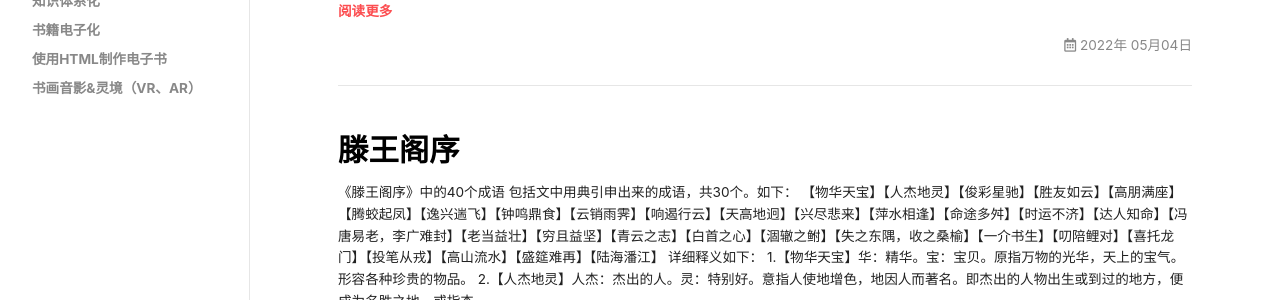
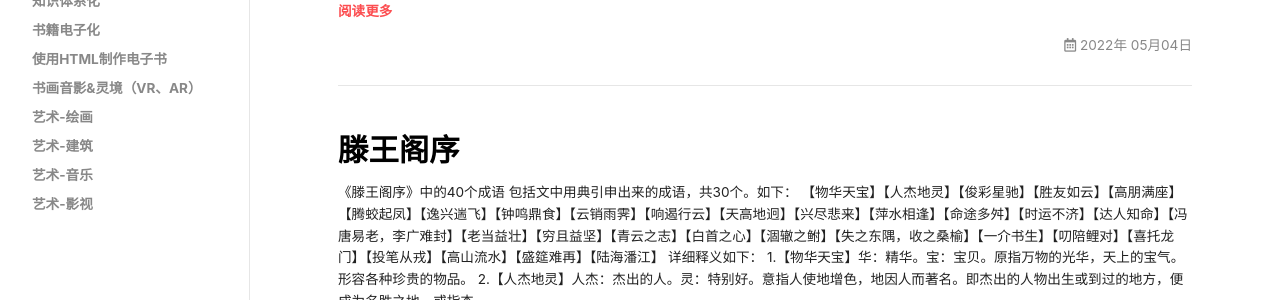
Before and after one commit to yiwanbenshu/yiwanbenshu.github.io, a Jekyll site: the page built from index.html, in a window 1280 px wide. Shown: the part 135-435 px from the top of the page. Built offline with Jekyll 4.4.1, drawn with Linux system fonts in a browser that asks for light colours; nearby versions of some CDN libraries; the list of posts is cut into pages by our own code.

Commit message:
Update navigation.yml

```diff
--- a/_data/navigation.yml
+++ b/_data/navigation.yml
@@ -63,3 +63,11 @@
         url:    https://yiwanbenshu.github.io/2018/08/02/%E7%94%B5%E5%AD%90%E4%B9%A6%E5%88%B6%E4%BD%9C.html
       - title:  书画音影&灵境（VR、AR）
         url:    https://yiwanbenshu.github.io/2018/03/01/%E4%B8%AD%E5%8D%8E%E6%96%87%E6%98%8E%E6%BA%90%E8%BF%9C%E6%B5%81%E9%95%BF-%E6%96%87%E5%8C%96%E4%BC%A0%E6%89%BF.html
+      - title:  艺术-绘画
+        url:    https://yiwanbenshu.github.io/2018/08/02/%E7%94%B5%E5%AD%90%E4%B9%A6%E5%88%B6%E4%BD%9C.html
+      - title:  艺术-建筑
+        url:    https://yiwanbenshu.github.io/2018/03/01/%E4%B8%AD%E5%8D%8E%E6%96%87%E6%98%8E%E6%BA%90%E8%BF%9C%E6%B5%81%E9%95%BF-%E6%96%87%E5%8C%96%E4%BC%A0%E6%89%BF.html
+      - title:  艺术-音乐
+        url:    https://yiwanbenshu.github.io/2018/08/02/%E7%94%B5%E5%AD%90%E4%B9%A6%E5%88%B6%E4%BD%9C.html
+      - title:  艺术-影视
+        url:    https://yiwanbenshu.github.io/2018/03/01/%E4%B8%AD%E5%8D%8E%E6%96%87%E6%98%8E%E6%BA%90%E8%BF%9C%E6%B5%81%E9%95%BF-%E6%96%87%E5%8C%96%E4%BC%A0%E6%89%BF.html
```
